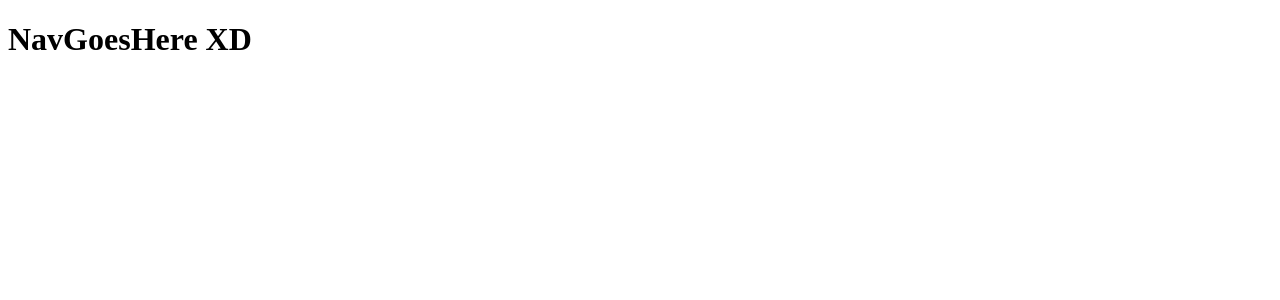
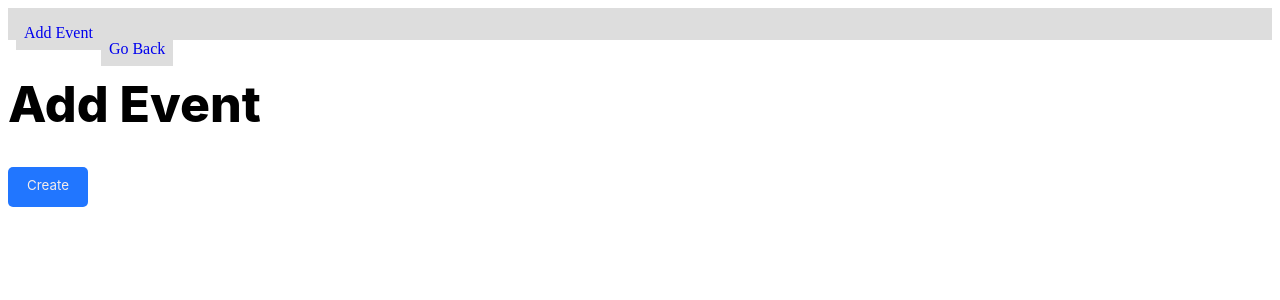
Before and after one commit to stationaryStation/swan, a React app: page /add in a window 1280 px wide. Shown: the top 300 px of the page. Built offline with nearby package versions, Linux system fonts and the light colour scheme.

Commit message:
Added Buttons and Added React Router

```diff
--- a/src/App.tsx
+++ b/src/App.tsx
@@ -1,10 +1,9 @@
 import React from 'react';
-
 import Nav from './ui/Nav'
 
 function App() {
   return(
-    <Nav />
+    <Nav/>
   );
 }
 
--- a/src/index.tsx
+++ b/src/index.tsx
@@ -1,9 +1,15 @@
 import React from 'react';
 import ReactDOM from 'react-dom';
-
 import App from './App'
-
+import Add from './pg/Add'
+import { BrowserRouter, Routes, Router, Route } from 'react-router-dom';
 ReactDOM.render(
-  <App />,
+<BrowserRouter>
+  <Routes>
+    <Route path="/" element={<App />} >
+      <Route path="add" element={<Add />} />
+    </Route>
+  </Routes>
+</BrowserRouter>,
   document.getElementById("root")
-)
+);
--- /dev/null
+++ b/src/pg/Add.tsx
@@ -0,0 +1,14 @@
+import React from 'react';
+import BTN from '../ui/button';
+import './add.css';
+
+function Add() {
+  return(
+    <div>
+      <h1 className="title">Add Event</h1>
+      <BTN type="button-primary" text="Create" />
+    </div>
+  )
+}
+
+export default Add;
--- /dev/null
+++ b/src/pg/add.css
@@ -0,0 +1,26 @@
+:root {
+  --color-primary: #2176FF;
+  --color-primary-outline: #33A1FD;
+  --color-primary-text: #F4EDEA;
+}
+.title {
+  font-family: -apple-system, BlinkMacSystemFont, 'Segoe UI', Roboto, Oxygen, Ubuntu, Cantarell, 'Open Sans', 'Helvetica Neue', sans-serif;
+  font-weight: 800;
+  font-size: 50px;
+}
+
+.button {
+  display: block;
+  padding-top: 2rem;
+  background-color: var(--color-primary);
+  border: none;
+  color: var(--color-primary-text);
+  padding: 0 5px 5px 5px;
+  font-family: -apple-system, BlinkMacSystemFont, 'Segoe UI', Roboto, Oxygen, Ubuntu, Cantarell, 'Open Sans', 'Helvetica Neue', sans-serif;
+  width: 5rem;
+  height: 2.5rem;
+}
+
+.button:active {
+  background-color: var(--color-primary-outline);
+}
--- a/src/ui/Nav.tsx
+++ b/src/ui/Nav.tsx
@@ -1,8 +1,21 @@
 import React from 'react';
-
+import './nav.css';
+import { Outlet , Link } from 'react-router-dom';
 function Nav() {
   return (
-    <h1>NavGoesHere XD</h1>
+  <div>
+    <nav>
+    <ul>
+        <Link to={"./Add"}>
+          <li><a>Add Event</a></li>
+        </Link>
+        <Link to={"/"}>
+          <li><a>Go Back</a></li>
+        </Link>
+    </ul>
+    </nav>
+    <Outlet />
+  </div>
   );
 }
 
--- /dev/null
+++ b/src/ui/button.css
@@ -0,0 +1,45 @@
+:root {
+  --color-primary: #2176FF;
+  --color-primary-text: #F4EDEA;
+  --color-warn: #FFC857;
+  --color-warn-text: #323031;
+  --color-danger: #DB3A34;
+  --color-danger-text: #F4EDEA;
+  --text-button-font: -apple-system, BlinkMacSystemFont, 'Segoe UI', Roboto, Oxygen, Ubuntu, Cantarell, 'Open Sans', 'Helvetica Neue', sans-serif;
+}
+
+.button-primary {
+  display: block;
+  padding: 0 5px 5px 5px;
+  font-family: var(--text-button-font);
+  width: 5rem;
+  height: 2.5rem;
+  border: none;
+  border-radius: 5px;
+  background-color: var(--color-primary);
+  color: var(--color-primary-text);
+}
+
+.button-warn {
+  display: block;
+  padding: 0 5px 5px 5px;
+  font-family: var(--text-button-font);
+  width: 5rem;
+  height: 2.5rem;
+  border: none;
+  border-radius: 5px;
+  background-color: var(--color-warn);
+  color: var(--color-warn-text);
+}
+
+.button-danger {
+  display: block;
+  padding: 0 5px 5px 5px;
+  font-family: var(--text-button-font);
+  width: 5rem;
+  height: 2.5rem;
+  border: none;
+  border-radius: 5px;
+  background-color: var(--color-danger);
+  color: var(--color-danger-text);
+}
--- /dev/null
+++ b/src/ui/button.tsx
@@ -0,0 +1,8 @@
+import React from 'react';
+import './button.css'
+
+function BTN(props){
+  return <button type="button" className={props.type}>{props.text}</button>;
+}
+
+export default BTN;
--- /dev/null
+++ b/src/ui/nav.css
@@ -0,0 +1,14 @@
+ul {
+  list-style-type: none;
+  margin: 0;
+  padding: 0;
+}
+li {
+  display: inline;
+  float: left;
+}
+a {
+  display: block;
+  padding: 8px;
+  background-color: #dddddd;
+}
--- a/webpack.config.js
+++ b/webpack.config.js
@@ -13,6 +13,10 @@ module.exports = {
       {
         test: /\.tsx?$/,
         loader: "ts-loader"
+      },
+      {
+        test: /\.css?$/i,
+        use: ["style-loader", "css-loader"]
       }
     ]
   },
```
Also changed, not shown: package.json (+6 -2 lines), 1 other file (tests, documents, lock files or other folders).
